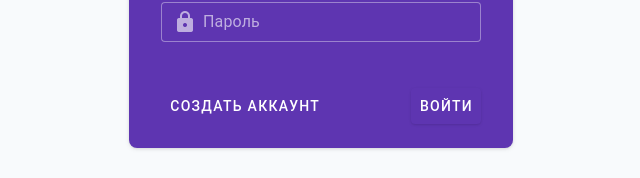
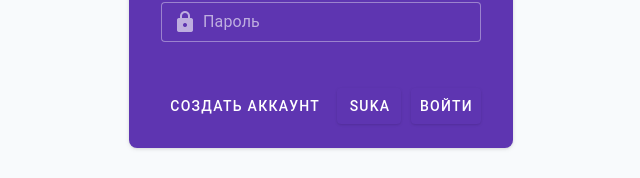
Before and after one commit to vlad-kramarukha/shop-app-ui, a Vue app in the folder frontend/: page /login in a window 1280 px wide. Shown: the part 388-566 px from the top of the page, without its empty margins (319-959 px from the left). Built offline with nearby package versions, Linux system fonts and the light colour scheme.

Commit message:
Тестовая апи

```diff
--- a/frontend/src/components/LoginForm.vue
+++ b/frontend/src/components/LoginForm.vue
@@ -4,6 +4,7 @@ import { ErrorObject, useVuelidate } from '@vuelidate/core'
 import { email, helpers, minLength, required } from '@vuelidate/validators'
 import useAuthService from '../services/auth-service'
 import { omit } from 'lodash'
+import useRestService from '../services/rest-service'
 
 const { withMessage } = helpers
 
@@ -97,6 +98,10 @@ async function onSubmit() {
 		loadingForm.value = false
 	}
 }
+
+function onTest() {
+	useRestService().get('/someinfo')
+}
 </script>
 
 <template>
@@ -159,6 +164,9 @@ async function onSubmit() {
 					<VBtn @click="changeFormMode">{{ changeFromModeBtnText }}</VBtn>
 				</VCol>
 				<VCol cols="auto">
+					<VBtn class="shadow" @click="onTest">SUKA</VBtn>
+				</VCol>
+				<VCol cols="auto">
 					<VBtn class="shadow" @click="onSubmit">{{ actionBtnText }}</VBtn>
 				</VCol>
 			</VRow>
```
